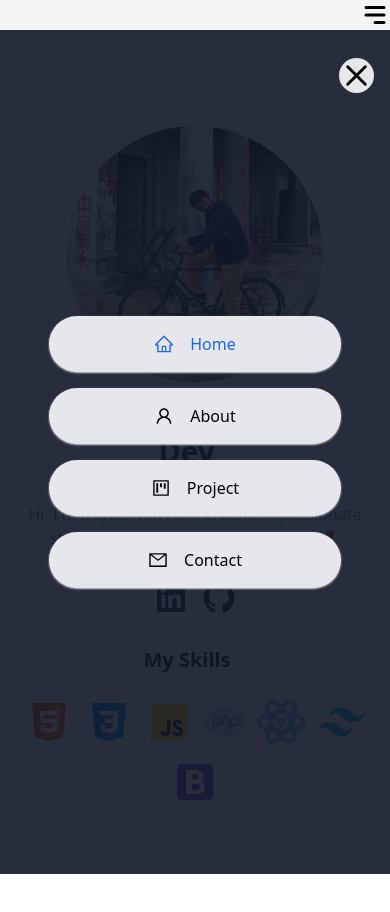
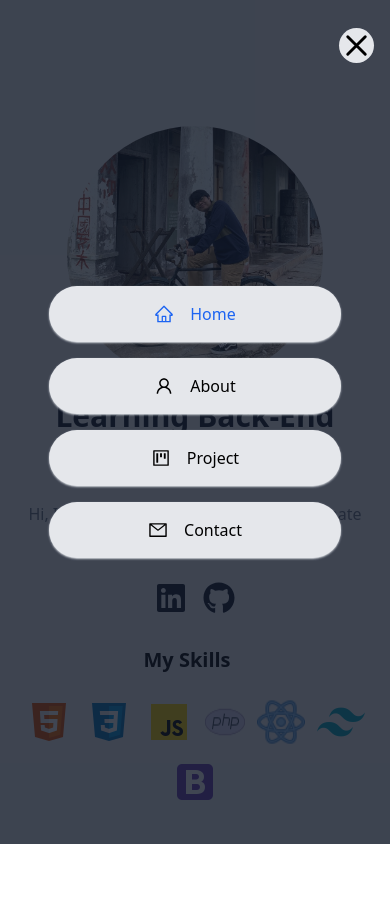
Before and after one commit to IrsyadNafiA/react-portfolio, a React (Vite) app: page / in a window 390 px wide. Both pictures are taken after a click on the icon 375 px from the left and 15 px from the top of the page. Shown: the top 912 px of the page. Built offline with nearby package versions, Linux system fonts and the light colour scheme.

Commit message:
navbar done

```diff
--- a/src/components/Layouts/navigation.layouts.jsx
+++ b/src/components/Layouts/navigation.layouts.jsx
@@ -19,17 +19,16 @@ const Navigation = () => {
 
     return(
         <div className="absolute z-50 w-full">
-           <div className="w-full flex items-end justify-end">
-
+           <div className="w-full fixed flex items-end justify-end top-7 right-4">
             <HiMenuAlt3
                 size={30}
                 onClick={handleNav}
-                className=" md:hidden"
+                className="md:hidden"
                 />
            </div>
             {
                 nav ? (
-                    <div className='fixed w-full h-screen bg-gray-900/90 flex flex-col justify-center items-center z-20'>
+                    <div className='fixed w-full h-screen bg-gray-900/80 flex flex-col justify-center items-center z-20'>
                         <HiOutlineX
                             size={35}
                             onClick={handleNav}
```
